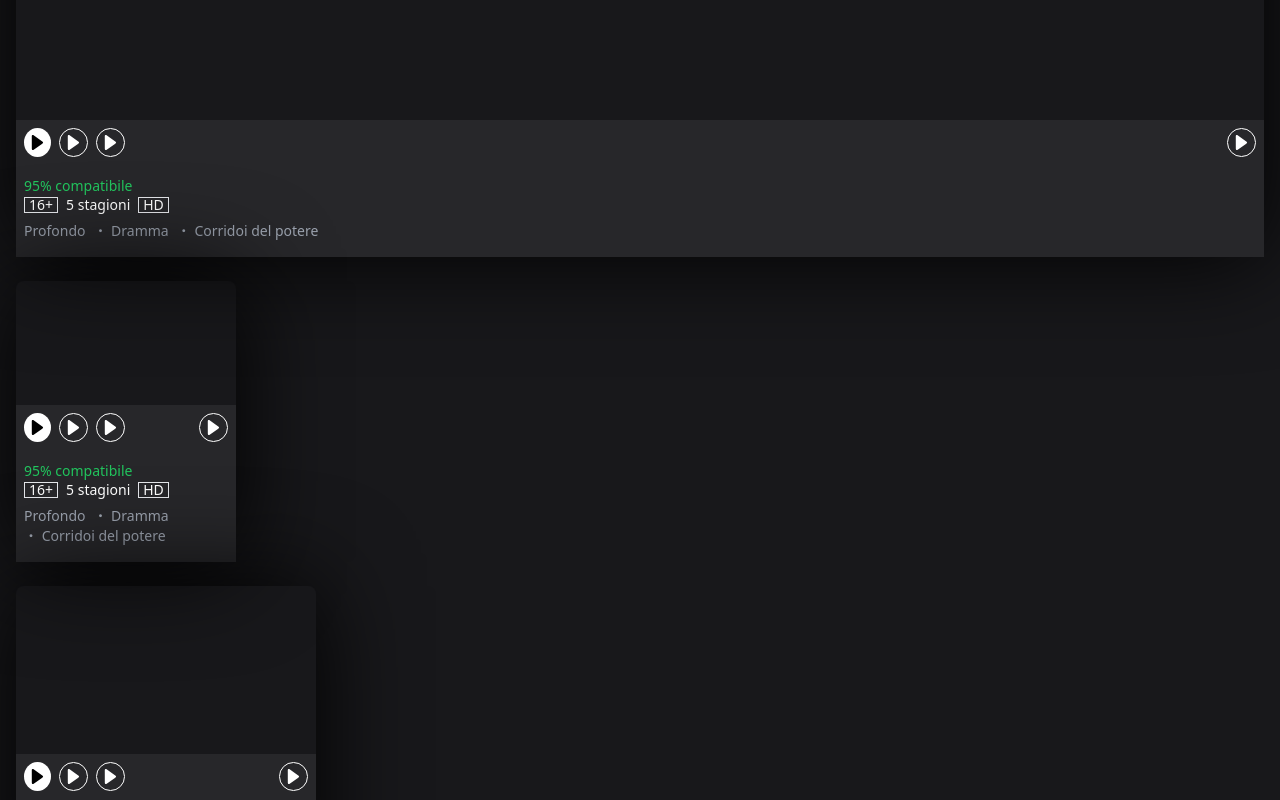
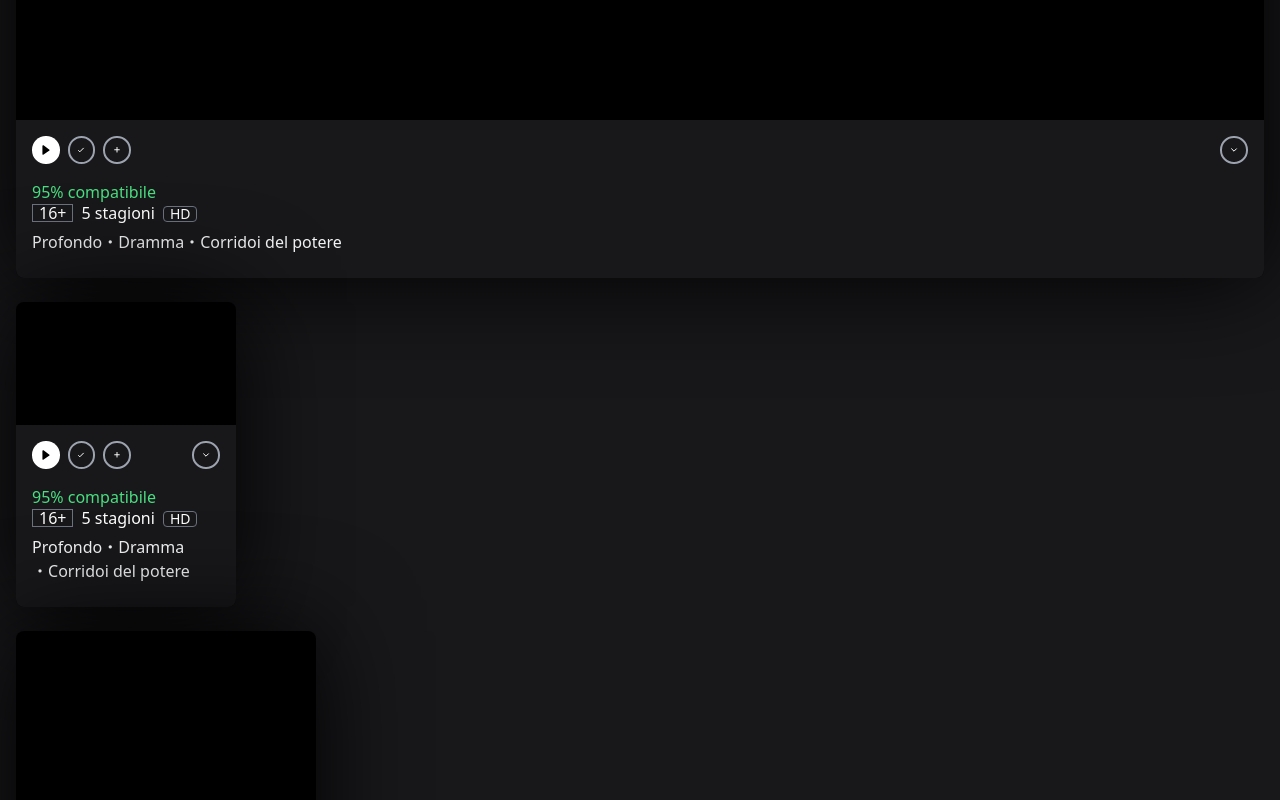
Before and after one commit to tresorama/test-components-libraries, a Next.js app in the folder apps/with-tw/: page /components-demo in a window 1280 px wide. Shown: the part 1220-2020 px from the top of the page. Built offline with nearby package versions, Linux system fonts and the light colour scheme.

Commit message:
feat: improve ui fidelity

```diff
--- a/apps/with-tw/src/views/Browse/Browse.tsx
+++ b/apps/with-tw/src/views/Browse/Browse.tsx
@@ -1,6 +1,5 @@
 import React from "react";
 import type { PageProps } from "@/pages/browse";
-import { SVGIcon } from "@/views/shared/components/Icons/SVGIcon";
 import { AvatarIcons, BellIcon, InfoIcon, NetflixIcon, PlayIcon, SearchIcon } from "@/views/shared/components/Icons/Icons";
 import { Button } from "@/views/shared/components/Button/Button";
 import { useScrollPosition } from "./hooks/use-scroll-position";
@@ -9,7 +8,6 @@ import { HoverTrapRenderer } from "./components/HoverTrap/HoverTrapRenderer";
 import { MoviesRow } from "./components/MoviesRow/MoviesRow";
 
 export const BrowseView = ({ movies }: PageProps) => {
-  const TrailerVideo = useTrailerVideo({ videoId: "DpJsmKhp9yo" });
 
   return (
     <>
@@ -19,32 +17,17 @@ export const BrowseView = ({ movies }: PageProps) => {
         {/* <pre>{JSON.stringify(movies, null, 2)}</pre> */}
 
         {/* NAV TOP BAR */}
+        <div className="relative z-50">
           <TopNavBar />
+        </div>
 
         {/* HERO */}
-        <div className="relative z-0 min-h-[300px] overflow-hidden">
-          <div className="relative pointer-events-none">
-            <TrailerVideo />
-          </div>
-          <div className="absolute inset-0 px-4 flex flex-col justify-center">
-            <div className="max-w-[10ch] text-2xl font-semibold">Pepsi dove è il mio jet ?</div>
-            <div className="mt-2 max-w-[45ch] text-xs">Un ventenne tenta di vincere un jet da combattimento in un concorso della Pepsi, dando il via a una battaglia giudiziaria decisamente impari che passerà alla storia.</div>
-            <div className="mt-4 flex gap-3">
-              <Button
-                text="Riproduci"
-                leftIcon={<PlayIcon />}
-                color="primary"
-              />
-              <Button
-                text="Altre Info"
-                leftIcon={<InfoIcon />}
-              />
-            </div>
-          </div>
-          <div className="absolute inset-0 pointer-events-none shadow-[inset_0_0_22vw_0vw_black]" />
+        <div className="relative z-0">
+          <Hero />
         </div>
 
         {/* STACKS OF TITLES  */}
+        <div className="relative z-10">
           <MoviesRow
             title="New Arrivals"
             movies={movies.new_arrivals}
@@ -65,7 +48,12 @@ export const BrowseView = ({ movies }: PageProps) => {
             title="Documentaries"
             movies={movies.documentaries}
           />
+        </div>
+
+        {/* MOVIE CARD HOVER TRAP RENDERER */}
+        <div className="relative z-20">
           <HoverTrapRenderer />
+        </div>
 
       </div >
     </>
@@ -78,12 +66,11 @@ const TopNavBar = () => {
 
   return (
     <>
-      <div className={`fixed z-50 top-0 left-0 right-0 h-[70px]  ${scrollPosition.isAtTop ? 'bg-gradient-to-b from-black' : 'bg-black'}`}>
+      <div className={`fixed top-0 left-0 right-0 h-[70px]  ${scrollPosition.isAtTop ? 'bg-gradient-to-b from-black' : 'bg-black'}`}>
         <div className="px-4 h-full flex items-center gap-8">
           {/* LOGO */}
           <div className="w-[80px]">
             <NetflixIcon />
-            {/* <SVGIcon icon={<NetflixIcon />} /> */}
           </div>
           {/* NAV */}
           <div className="flex gap-2">
@@ -98,18 +85,15 @@ const TopNavBar = () => {
             <div className="flex items-center gap-6">
               <div className="w-[28px]">
                 <SearchIcon />
-                {/* <SVGIcon icon={<SearchIcon />} /> */}
               </div>
               <div className="w-[30px]">
                 <BellIcon />
-                {/* <SVGIcon icon={<BellIcon />} /> */}
               </div>
               <div className="w-[50px] rounded overflow-hidden">
                 {(() => {
                   const Icon = AvatarIcons[0];
                   return <Icon />;
                 })()}
-                {/* <SVGIcon icon={AvatarIcons[0]} /> */}
               </div>
             </div>
           </div>
@@ -118,3 +102,49 @@ const TopNavBar = () => {
     </>
   );
 };
+
+const Hero = () => {
+  const ratio = (ratio: number) => Math.round((1 / ratio * 100)).toFixed(0);
+  const videoHeight = ratio(16 / 9);
+  const c = "rgb(24 24 27 / 1)";
+
+  const TrailerVideo = useTrailerVideo({
+    videoId: "DpJsmKhp9yo",
+    width: '100%',
+    height: '100%',
+  });
+
+  return (
+    <div className={`relative h-[${videoHeight}vw] min-h-[300px] max-h-[80vh]`}>
+      <div className="absolute inset-0 w-full h-full pointer-events-none">
+        <TrailerVideo />
+      </div>
+      <div
+        className="absolute inset-0 bottom-[-50vh] pointer-events-none"
+        style={{
+          background: `
+            linear-gradient(to right, ${c}, transparent 0%),
+            linear-gradient(to left, ${c}, transparent 0%),
+            linear-gradient(to bottom, ${c}, transparent 0%),
+            linear-gradient(to top, ${c} 55%, transparent )
+            `
+        }}
+      />
+      <div className="absolute inset-0 px-4 flex flex-col justify-center">
+        <div className="max-w-[10ch] text-2xl font-semibold">Pepsi dove è il mio jet ?</div>
+        <div className="mt-2 max-w-[45ch] text-xs">Un ventenne tenta di vincere un jet da combattimento in un concorso della Pepsi, dando il via a una battaglia giudiziaria decisamente impari che passerà alla storia.</div>
+        <div className="mt-4 flex gap-3">
+          <Button
+            text="Riproduci"
+            leftIcon={<PlayIcon />}
+            color="primary"
+          />
+          <Button
+            text="Altre Info"
+            leftIcon={<InfoIcon />}
+          />
+        </div>
+      </div>
+    </div>
+  );
+};
--- a/apps/with-tw/src/views/Browse/components/HoverTrap/components/MovieCard/MovieCard.tsx
+++ b/apps/with-tw/src/views/Browse/components/HoverTrap/components/MovieCard/MovieCard.tsx
@@ -2,7 +2,7 @@ import type { Movie } from "@/lib/tmdb/tmdb.fetch";
 import { useTrailerVideo } from "@/views/Browse/hooks/use-trailer-video";
 import { getFirstNotFalsy } from "@/views/Browse/utils/get-first-not-falsy";
 import { IconButton } from "@/views/shared/components/Button/IconButton";
-import { PlayIcon } from "@/views/shared/components/Icons/Icons";
+import { CheckIcon, ChevronDownIcon, PlayIcon, PlusIcon } from "@/views/shared/components/Icons/Icons";
 import { AspectRatio } from "@/views/Browse/components/AspectRatio/AspectRatio";
 import { useTimeout } from "./hooks/use-timeout";
 import { useToggle } from "./hooks/use-toggle";
@@ -15,7 +15,7 @@ export const MovieCard = ({ movie }: {
   useTimeout(toggleIsVisibleVideo, 400);
 
   return (
-    <div className="w-full shadow-[0_0_100px_black] rounded-lg">
+    <div className="w-full shadow-[0_0_100px_black] rounded-lg overflow-hidden bg-black">
 
       {/* IMAGE */}
       <style jsx global>{`
@@ -30,7 +30,7 @@ export const MovieCard = ({ movie }: {
           {({ paddingBottom }) => (
             <div className="w-full relative" style={{ paddingBottom }}>
               {isVisibleVideo && (
-                <div className="absolute inset-0 w-full">
+                <div className="absolute inset-0 w-full h-full">
                   <TrailerVideo />
                 </div>
               )}
@@ -54,28 +54,28 @@ export const MovieCard = ({ movie }: {
       </div>
 
       {/* DETAILS */}
-      <div className="pb-4 bg-zinc-800">
-        <div className="px-2 py-2 flex gap-2">
+      <div className="bg-zinc-900">
+        <div className="py-4 px-4 flex gap-2">
           <IconButton color="primary" size="sm" icon={<PlayIcon />} />
-          <IconButton color="outline" size="sm" icon={<PlayIcon />} />
-          <IconButton color="outline" size="sm" icon={<PlayIcon />} />
+          <IconButton color="outline" size="sm" icon={<CheckIcon />} />
+          <IconButton color="outline" size="sm" icon={<PlusIcon />} />
           <div className="ml-auto">
-            <IconButton color="outline" size="sm" icon={<PlayIcon />} />
+            <IconButton color="outline" size="sm" icon={<ChevronDownIcon />} />
           </div>
         </div>
-        <div className="mt-2 px-2">
-          <span className="text-green-500 text-sm">95% compatibile</span>
+        <div className="px-4">
+          <span className="text-green-400 text-md font-medium">95% compatibile</span>
           <div className="flex flex-wrap items-baseline">
-            <span className="px-1 text-sm leading-none border">16+</span>
-            <span className="px-2 text-sm leading-none">5 stagioni</span>
-            <span className="px-1 text-sm leading-none border">HD</span>
+            <span className="px-1.5 text-md leading-none border border-gray-500 font-light">16+</span>
+            <span className="px-2 text-md leading-none font-light">5 stagioni</span>
+            <span className="px-1.5 text-sm leading-none border border-gray-500 rounded font-light">HD</span>
           </div>
         </div>
-        <div className="mt-2 px-2">
-          <div className="flex flex-wrap gap-x-2">
+        <div className="pt-2 pb-6 px-4">
+          <div className="flex flex-wrap">
             {['Profondo', 'Dramma', "Corridoi del potere"].map((tag, i) => (
-              <span key={tag} className="text-gray-400 text-sm">
-                {i !== 0 && (<span>・ </span>)}
+              <span key={tag} className="text-gray-100 text-md font-light">
+                {i !== 0 && (<span>・</span>)}
                 {tag}
               </span>
             ))}
@@ -87,6 +87,10 @@ export const MovieCard = ({ movie }: {
 };
 
 const TrailerVideo = () => {
-  const TrailerVideo = useTrailerVideo({ videoId: "DpJsmKhp9yo", height: '100%' });
-  return <TrailerVideo />;
+  const Video = useTrailerVideo({
+    videoId: "DpJsmKhp9yo",
+    width: '100%',
+    height: '100%',
+  });
+  return <Video />;
 };
--- a/apps/with-tw/src/views/Browse/hooks/use-trailer-video.tsx
+++ b/apps/with-tw/src/views/Browse/hooks/use-trailer-video.tsx
@@ -1,10 +1,15 @@
 import React from "react";
 import YouTube, { YouTubeProps } from "react-youtube";
 
-export const useTrailerVideo = ({ videoId, height }: { videoId: string; height?: string; }) => {
+export const useTrailerVideo = ({ videoId, width, height }: {
+  videoId: string;
+  width?: string;
+  height?: string;
+}) => {
+
   const opts: YouTubeProps['opts'] = {
     width: '100%',
-    ...(height && { height }),
+    height: '100%',
     playerVars: {
       // https://developers.google.com/youtube/player_parameters
       autoplay: 1,
@@ -24,11 +29,17 @@ export const useTrailerVideo = ({ videoId, height }: { videoId: string; height?:
 
   const Component = React.useMemo(() => function VideoComponent() {
     return (
-      <YouTube
-        videoId={videoId}
-        opts={opts}
-        onReady={onPlayerReady}
-      />
+      <>
+        <YouTube
+          style={{
+            width,
+            height,
+          }}
+          videoId={videoId}
+          opts={opts}
+          onReady={onPlayerReady}
+        />
+      </>
     );
   }, [videoId]);
 
--- a/apps/with-tw/src/views/Home/Home.tsx
+++ b/apps/with-tw/src/views/Home/Home.tsx
@@ -1,4 +1,3 @@
-// import { SVGIcon } from "@/views/shared/components/icons/svg-icon";
 import { AddIcon, AvatarIcons } from "@/views/shared/components/Icons/Icons";
 import Link from "next/link";
 
@@ -28,7 +27,6 @@ export const HomeView = () => (
                 <Link href="#" className="absolute inset-0" />
                 <div className="p-5">
                   <AddIcon />
-                  {/* <SVGIcon icon={<AddIcon />} /> */}
                 </div>
               </div>
               <div className="text-sm">Aggiungi un profilo</div>
--- a/apps/with-tw/src/views/shared/components/button/IconButton.tsx
+++ b/apps/with-tw/src/views/shared/components/button/IconButton.tsx
@@ -1,5 +1,3 @@
-// import { SVGIcon } from "../icons/svg-icon";
-
 export const IconButton = ({ icon, color = "gray", size = "md" }: {
   icon: React.ReactNode,
   size?: "sm" | "md" | "lg";
@@ -9,17 +7,16 @@ export const IconButton = ({ icon, color = "gray", size = "md" }: {
     <button
       type="button"
       className={`
-    flex items-center rounded-[50%]
-    ${size === 'sm' ? "p-1 text-sm" : ''}
-    ${size === 'md' ? "p-1.5 text-md" : ''}
-    ${size === 'lg' ? "p-2 text-lg" : ''}
+    flex items-center justify-center rounded-[50%]
+    ${size === 'sm' ? "text-xs min-w-[2.3em] min-h-[2.3em]" : ''}
+    ${size === 'md' ? "text-sm min-w-[2.5em] min-h-[2.5em]" : ''}
+    ${size === 'lg' ? "text-md min-w-[2.6em] min-h-[2.6em]" : ''}
     ${color === 'gray' ? "bg-gray-500 text-white" : ''}
     ${color === 'primary' ? "bg-white text-black" : ''}
-    ${color === 'outline' ? "border border-white text-white" : ''}
+    ${color === 'outline' ? "border-2 border-gray-400 text-white" : ''}
     `}>
-      <div className="w-[1.35em]">
+      <div className="w-[1em]">
         {icon}
-        {/* <SVGIcon icon={icon} /> */}
       </div>
     </button>
   );
--- a/apps/with-tw/src/views/shared/components/button/button.tsx
+++ b/apps/with-tw/src/views/shared/components/button/button.tsx
@@ -1,5 +1,3 @@
-// import { SVGIcon } from "../icons/svg-icon";
-
 export const Button = ({ text, leftIcon, rightIcon, color = "gray", size = "md" }: {
   text?: string,
   leftIcon?: React.ReactNode,
@@ -22,7 +20,6 @@ export const Button = ({ text, leftIcon, rightIcon, color = "gray", size = "md"
       {leftIcon && (
         <div className="w-[1.35em] -ml-1">
           {leftIcon}
-          {/* <SVGIcon icon={leftIcon} /> */}
         </div>
       )}
       {text && (
@@ -31,7 +28,6 @@ export const Button = ({ text, leftIcon, rightIcon, color = "gray", size = "md"
       {rightIcon && (
         <div className="w-[1.35em] -ml-1">
           {rightIcon}
-          {/* <SVGIcon icon={rightIcon} /> */}
         </div>
       )}
     </button>
--- a/apps/with-tw/src/views/shared/components/icons/icons.tsx
+++ b/apps/with-tw/src/views/shared/components/icons/icons.tsx
@@ -85,3 +85,32 @@ export const InfoIcon = () => (
     }
   />
 );
+
+export const CheckIcon = () => (
+  <SVGIcon
+    icon={
+      <svg xmlns="http://www.w3.org/2000/svg" width="24" height="24" fill="none" viewBox="0 0 24 24">
+        <path stroke="currentColor" strokeLinecap="round" strokeLinejoin="round" strokeWidth="2" d="m16.8 8.4-7.16 7.2-2.44-2.454" />
+      </svg>
+    }
+  />
+);
+
+export const PlusIcon = () => (
+  <SVGIcon
+    icon={
+      <svg xmlns="http://www.w3.org/2000/svg" width="25" height="24" fill="none" viewBox="0 0 25 24">
+        <path stroke="currentColor" strokeLinecap="round" strokeWidth="2" d="M12.5 7.2v9.6m4.8-4.8H7.7" />
+      </svg>
+    }
+  />
+);
+export const ChevronDownIcon = () => (
+  <SVGIcon
+    icon={
+      <svg xmlns="http://www.w3.org/2000/svg" width="24" height="24" fill="none" viewBox="0 0 24 24">
+        <path stroke="currentColor" strokeLinecap="round" strokeLinejoin="round" strokeWidth="2" d="M16.8 9.6 12 14.4 7.2 9.6" />
+      </svg>
+    }
+  />
+);
```
Lines whose indentation alone changed are shown as unchanged.
